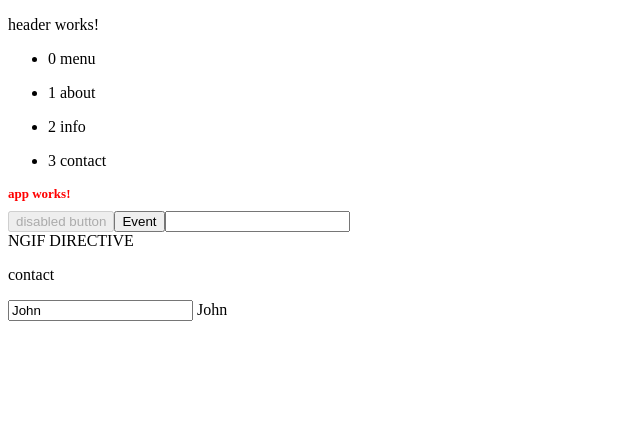
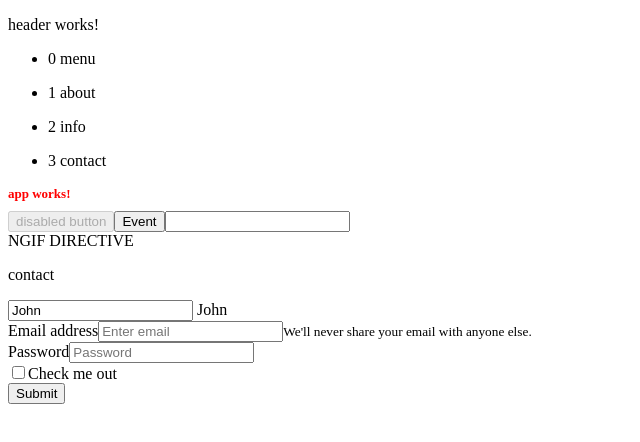
Before and after one commit to ColinFendrick/angular-fundamentals, an Angular app in the folder HelloAngular/: page / in a window 1280 px wide. Shown: the top 442 px of the page, without its empty margins (0-640 px from the left). Built offline with nearby package versions, Linux system fonts and the light colour scheme.

Commit message:
Add form

```diff
--- a/HelloAngular/src/app/app.component.html
+++ b/HelloAngular/src/app/app.component.html
@@ -19,3 +19,5 @@
 
 <input type="text" [(ngModel)]="name">
 {{name}}
+
+<app-form></app-form>
--- a/HelloAngular/src/app/app.module.ts
+++ b/HelloAngular/src/app/app.module.ts
@@ -6,12 +6,14 @@
 import { AppComponent } from './app.component';
 import { HeaderComponent } from './header/header.component';
 import { FsizeDirective } from './fsize.directive';
+import { FormComponent } from './form/form.component';
 
 @NgModule({
   declarations: [
     AppComponent,
     HeaderComponent,
-    FsizeDirective
+    FsizeDirective,
+    FormComponent
   ],
   imports: [
     BrowserModule,
--- /dev/null
+++ b/HelloAngular/src/app/form/form.component.html
@@ -0,0 +1,17 @@
+<form>
+  <div class="form-group">
+    <label for="exampleInputEmail1">Email address</label>
+    <input type="email" class="form-control" id="exampleInputEmail1" aria-describedby="emailHelp"
+      placeholder="Enter email">
+    <small id="emailHelp" class="form-text text-muted">We'll never share your email with anyone else.</small>
+  </div>
+  <div class="form-group">
+    <label for="exampleInputPassword1">Password</label>
+    <input type="password" class="form-control" id="exampleInputPassword1" placeholder="Password">
+  </div>
+  <div class="form-group form-check">
+    <input type="checkbox" class="form-check-input" id="exampleCheck1">
+    <label class="form-check-label" for="exampleCheck1">Check me out</label>
+  </div>
+  <button type="submit" class="btn btn-primary">Submit</button>
+</form>
--- /dev/null
+++ b/HelloAngular/src/app/form/form.component.ts
@@ -0,0 +1,15 @@
+import { Component, OnInit } from '@angular/core';
+
+@Component({
+  selector: 'app-form',
+  templateUrl: './form.component.html',
+  styleUrls: ['./form.component.css']
+})
+export class FormComponent implements OnInit {
+
+  constructor() { }
+
+  ngOnInit() {
+  }
+
+}
```
Also changed, not shown: HelloAngular/src/app/form/form.component.css (added), 1 other file (tests, documents, lock files or other folders).
